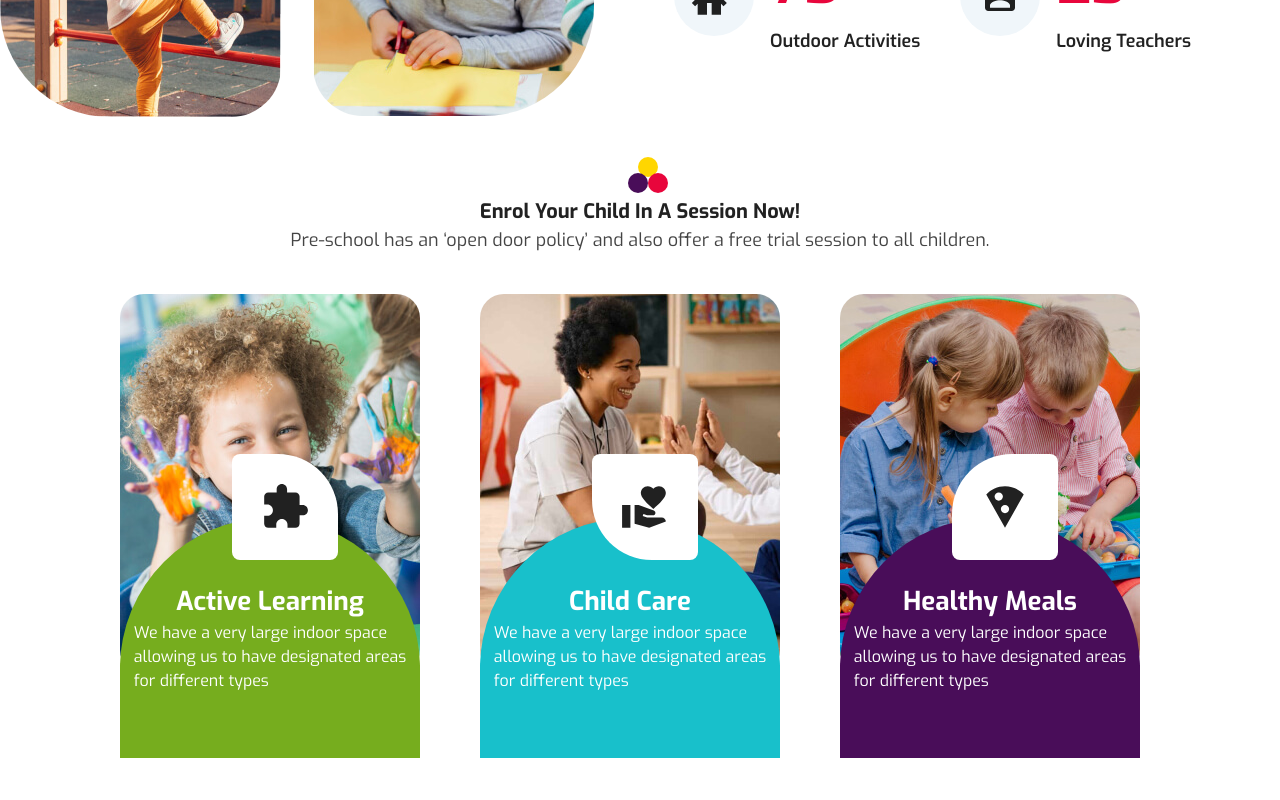
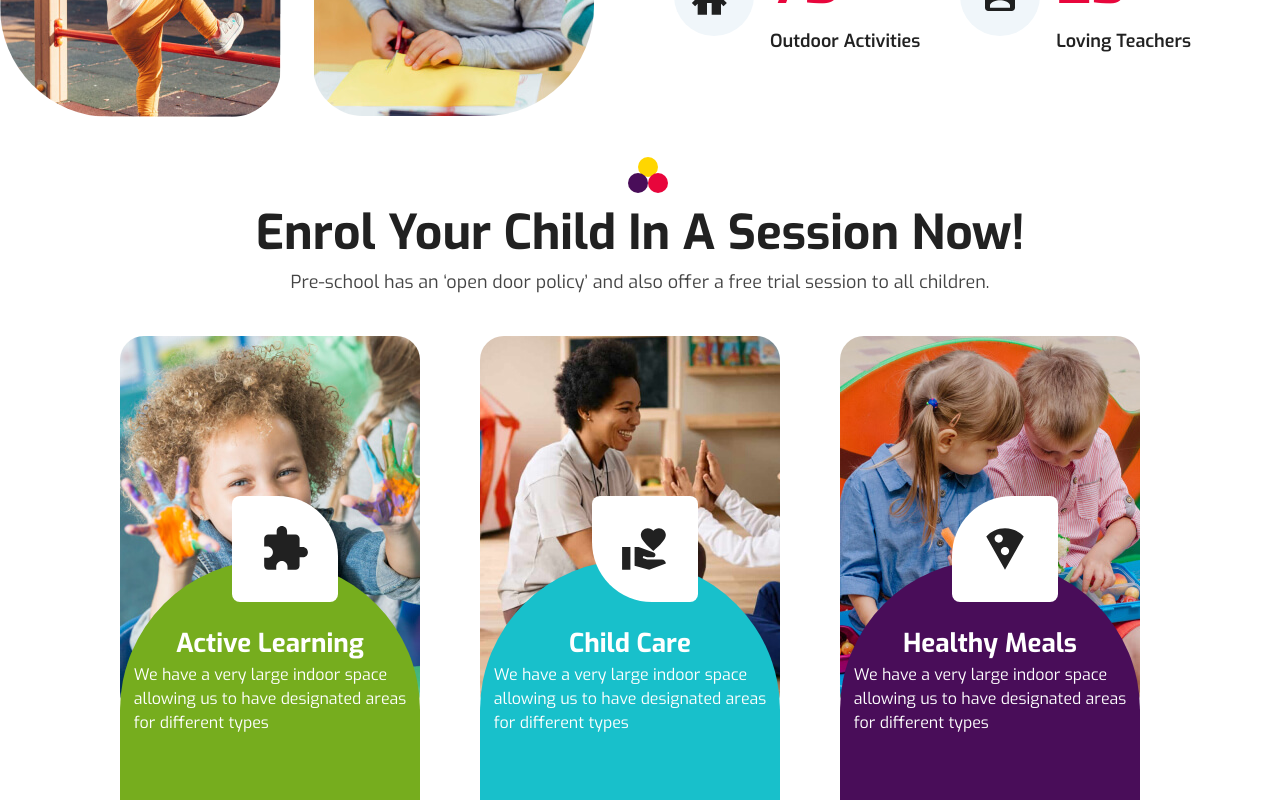
Before and after one commit to universal-motors/school-kiddino, a Next.js app: page / in a window 1280 px wide. Shown: the part 1370-2170 px from the top of the page. Before the commit the page ends 2128 px from the top, so only its background shows below. Built offline with nearby package versions, Linux system fonts and the light colour scheme.

Commit message:
fix: enroll child

```diff
--- a/src/components/enrollChild.tsx
+++ b/src/components/enrollChild.tsx
@@ -18,7 +18,7 @@ export default function EnrollChild() {
           <div className="w-[20px] h-[20px] rounded-full bg-[#E8063C] "></div>
         </div>
       </div>
-      <div className="text-[20px] sm:text-[30px] lg:text-[48px] font-bold flex justify-center items-center mt-10">
+      <div className="text-[20px] sm:!text-[30px] lg:!text-[48px] font-bold flex justify-center items-center mt-10">
         Enrol Your Child In A Session Now!
       </div>
       <div className="text-[10px] sm:text-[14px] lg:text-[18px] text-[#444444] flex justify-center ">
```
